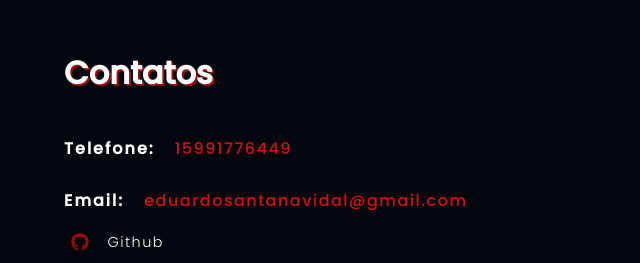
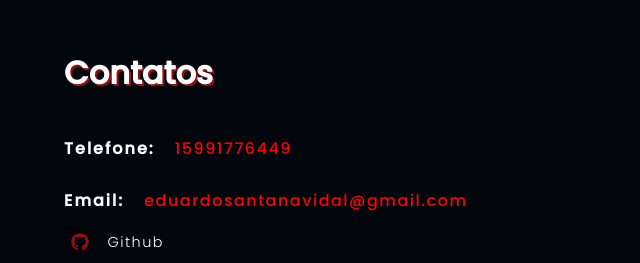
Before and after one commit to edusantanaw/portfolio, a React (Create React App) app: page / in a window 1280 px wide. Shown: the part 3708-3971 px from the top of the page, without its empty margins (126-766 px from the left). Built offline with nearby package versions, Linux system fonts and the light colour scheme.

Commit message:
Update Contato.module.css

```diff
--- a/src/pages/Contato.module.css
+++ b/src/pages/Contato.module.css
@@ -25,7 +25,7 @@
 }
 .contato span {
   letter-spacing: 1.5px;
-  color: rgb(214, 18, 18);
+  color: rgb(255, 1, 1);
 }
 .icons {
   width: 100%;
```
